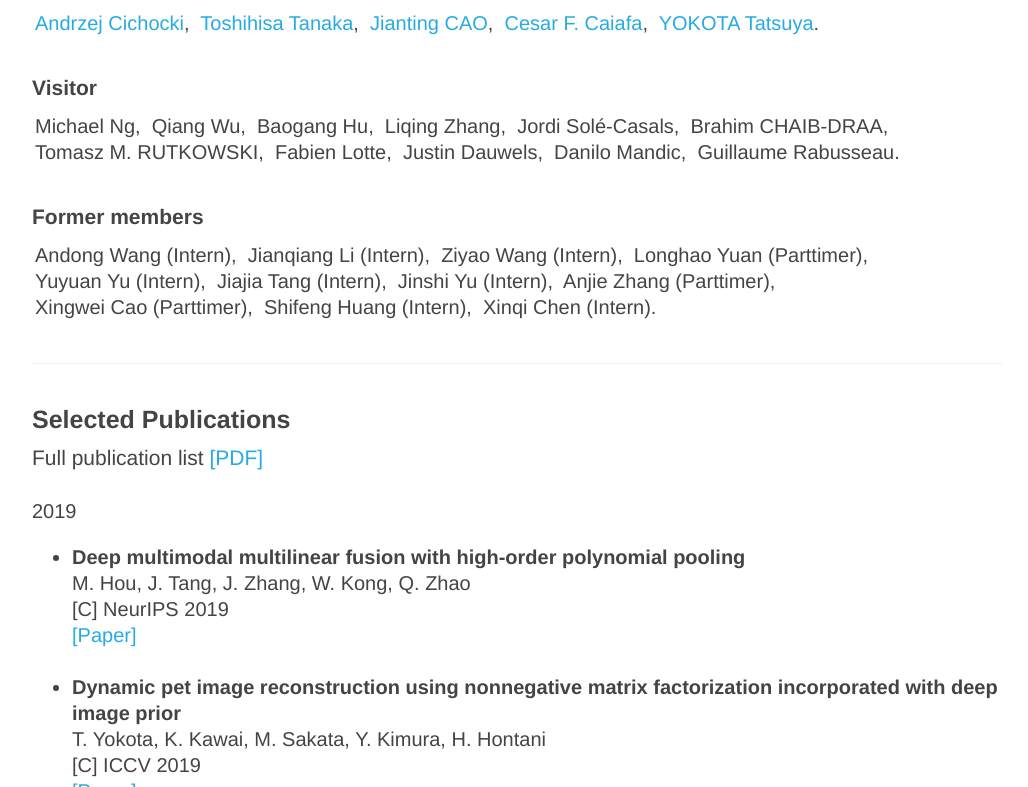
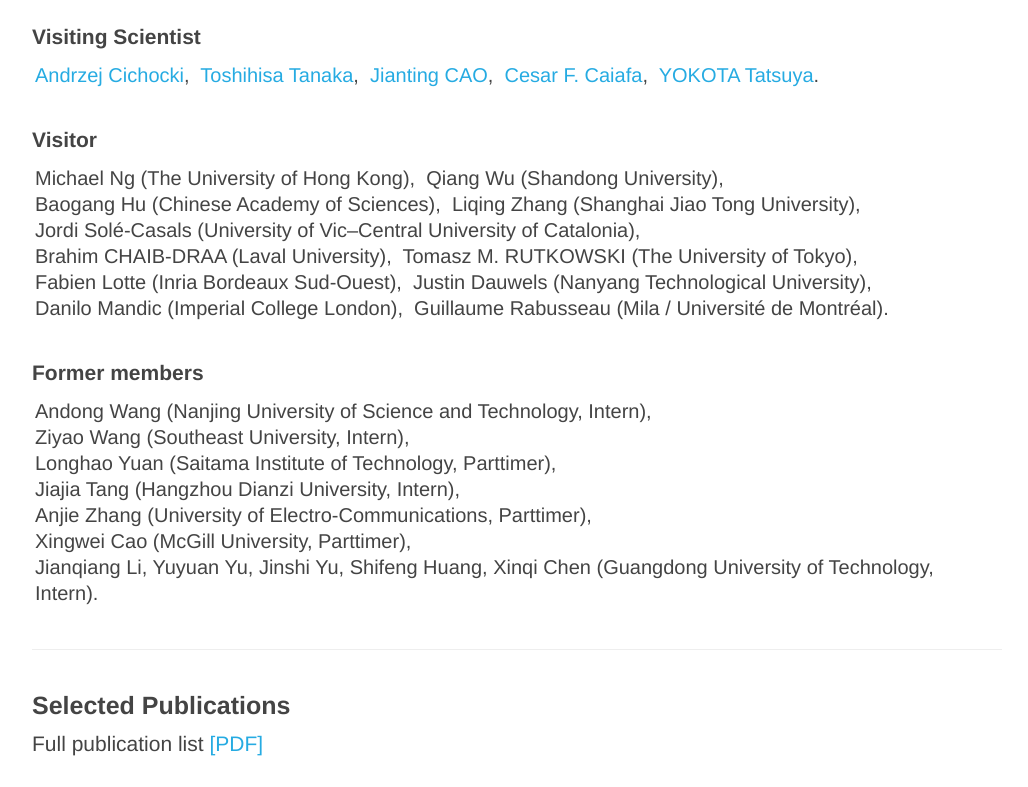
Before and after one commit to try-agaaain/HSI-TEAM, a plain HTML site: page index.html in a window 1280 px wide. Shown: the part 2013-2800 px from the top of the page, without its empty margins (238-1266 px from the left). Drawn offline with Linux system fonts and the light colour scheme.

Commit message:
Add files via upload

```diff
--- a/index.html
+++ b/index.html
@@ -77,6 +77,8 @@
       <h4> News</h4>
 
       <ul>
+
+        <li> 01.2020 &nbsp; Prof. Michael Ng (The University of Hong Kong, China) give a talk "Robust Tensor Completion and its Application". </li>
 
         <li> 11.2019 &nbsp; Qibin Zhao gave a talk at <a href="https://aip.riken.jp/news/cas-riken-young-scientists-seminar/"> CAS-RIKEN </a> young scientist seminar. </li>
 
@@ -251,8 +253,8 @@
 
 
       <div><table><tr><td>
-      	<a href="https://faculty.skoltech.ru/people/andrzejcichocki">Andrzej Cichocki</a>,&nbsp;
-      	<a href="http://www.sip.tuat.ac.jp/research">Toshihisa Tanaka</a>,&nbsp;
+      	<a href="http://www.deeptensor.ml/index.html">Andrzej Cichocki</a>,&nbsp;
+      	<a href="https://sites.google.com/a/sip.tuat.ac.jp/toshihisa-tanaka/">Toshihisa Tanaka</a>,&nbsp;
       	<a href="https://www.sit.ac.jp/user/cao/">Jianting CAO</a>,&nbsp;
         <a href="http://ccaiafa.wixsite.com/cesar">Cesar F. Caiafa</a>,&nbsp;
         <a href="http://researcher.nitech.ac.jp/html/100000541_en.html">YOKOTA Tatsuya</a>.
@@ -264,35 +266,58 @@
 
       <h4> Visitor </h4>
       <div><table><tr><td>
-      	Michael Ng,&nbsp;
-      	Qiang Wu,&nbsp;
-      	Baogang Hu,&nbsp;
-        Liqing Zhang,&nbsp;
-        Jordi Solé-Casals,&nbsp;
-        Brahim CHAIB-DRAA,</br>
-        Tomasz M. RUTKOWSKI,&nbsp;
-        Fabien Lotte,&nbsp;
-        Justin Dauwels,&nbsp;
-        Danilo Mandic,&nbsp;
-        Guillaume Rabusseau.
+      	Michael Ng (The University of Hong Kong),&nbsp;
+      	Qiang Wu (Shandong University),</br>
+      	Baogang Hu (Chinese Academy of Sciences),&nbsp;
+        Liqing Zhang (Shanghai Jiao Tong University),</br>
+        Jordi Solé-Casals (University of Vic–Central University of Catalonia),</br>
+        Brahim CHAIB-DRAA (Laval University),&nbsp;
+        Tomasz M. RUTKOWSKI (The University of Tokyo),</br>
+        Fabien Lotte (Inria Bordeaux Sud-Ouest),&nbsp;
+        Justin Dauwels (Nanyang Technological University),</br>
+        Danilo Mandic (Imperial College London),&nbsp;
+        Guillaume Rabusseau (Mila / Université de Montréal).
       </td></tr></table></div>
 
       <br>
 
+
+
       <h4> Former members</h4>
       <div><table><tr><td>
-      	Andong Wang (Intern),&nbsp;
-      	Jianqiang Li (Intern),&nbsp;
-      	Ziyao Wang (Intern),&nbsp;
-      	Longhao Yuan (Parttimer),</br>
-        Yuyuan Yu (Intern),&nbsp;
-      	Jiajia Tang (Intern),&nbsp;
-        Jinshi Yu (Intern),&nbsp;
-        Anjie Zhang (Parttimer),</br>
-        Xingwei Cao (Parttimer),&nbsp;
-        Shifeng Huang (Intern),&nbsp;
-        Xinqi Chen (Intern).
+        Andong Wang (Nanjing University of Science and Technology, Intern),</br>
+        Ziyao Wang (Southeast University, Intern),</br>
+        Longhao Yuan (Saitama Institute of Technology, Parttimer),</br>
+        Jiajia Tang (Hangzhou Dianzi University, Intern),</br>
+        Anjie Zhang (University of Electro-Communications, Parttimer),</br>
+        Xingwei Cao (McGill University, Parttimer),</br>
+        Jianqiang Li, Yuyuan Yu, Jinshi Yu, Shifeng Huang, Xinqi Chen (Guangdong University of Technology, Intern).
       </td></tr></table></div>
+
+
+
+
+
+
+
+
+
+      <!--
+      <h4> Former members</h4>
+      <div><table><tr><td>
+      	Andong Wang (Nanjing University of Science and Technology, Intern),</br>
+      	Jianqiang Li (Guangdong University of Technology, Intern),</br>
+      	Ziyao Wang (Southeast University, Intern),</br>
+      	Longhao Yuan (Saitama Institute of Technology, Parttimer),</br>
+        Yuyuan Yu (Guangdong University of Technology, Intern),</br>
+      	Jiajia Tang (Hangzhou Dianzi University, Intern),</br>
+        Jinshi Yu (Guangdong University of Technology, Intern),</br>
+        Anjie Zhang (University of Electro-Communications, Parttimer),</br>
+        Xingwei Cao (McGill University, Parttimer),</br>
+        Shifeng Huang (Guangdong University of Technology, Intern),</br>
+        Xinqi Chen (Guangdong University of Technology, Intern).
+      </td></tr></table></div>
+      -->
 
 
       <hr>
```
